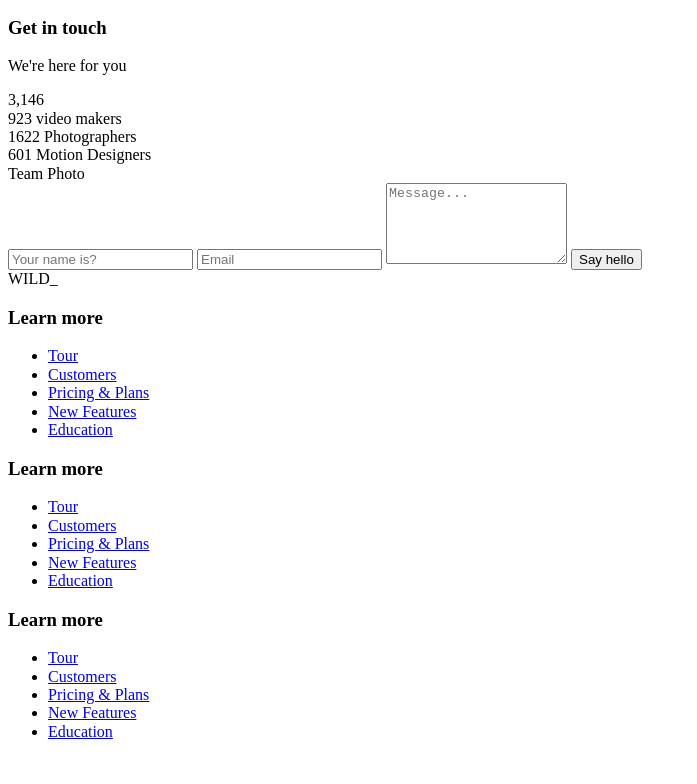
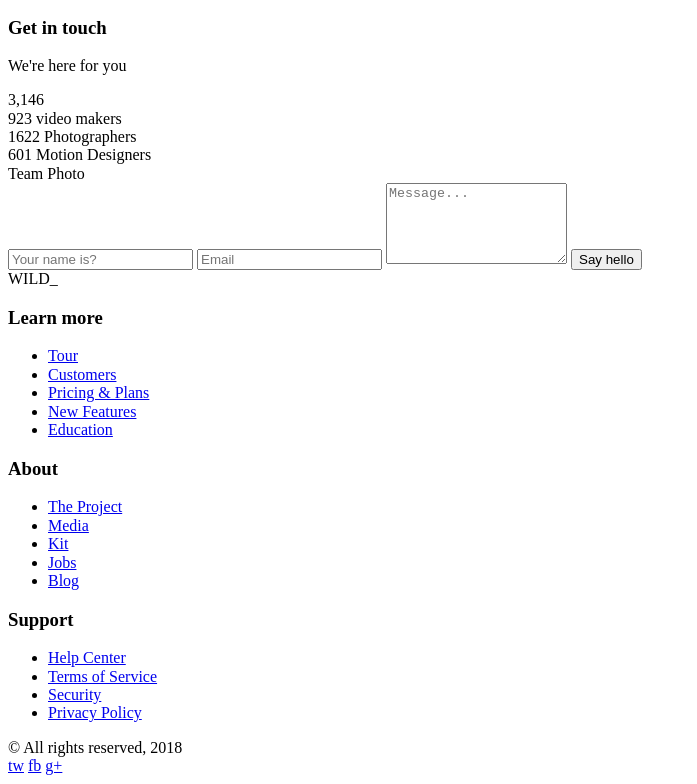
Before and after one commit to witflash/template-wild, a website built with webpack: page src/templates/index.html in a window 1280 px wide. Shown: the part 2134-2918 px from the top of the page, without its empty margins (0-697 px from the left). Before the commit the page ends 2891 px from the top, so only its background shows below. Built offline with nearby package versions, Linux system fonts and the light colour scheme; files whose address does not match are found by name; a web font is replaced by a local one.

Commit message:
add bottom of footer

```diff
--- a/src/templates/partial/_footer.html
+++ b/src/templates/partial/_footer.html
@@ -5,7 +5,7 @@
   </div>
 
   <div class="footer__item">
-    <div class="footer__link-block">
+    <div class="footer__additional">
       <h3 class="footer__title">Learn more</h3>
       <ul class="footer__links">
         <li>
@@ -26,47 +26,52 @@
       </ul>
     </div>
 
-    <div class="footer__link-block">
-      <h3 class="footer__title">Learn more</h3>
+    <div class="footer__additional">
+      <h3 class="footer__title">About</h3>
       <ul class="footer__links">
         <li>
-          <a href="#" class="footer__link">Tour</a>
+          <a href="#" class="footer__link">The Project</a>
         </li>
         <li>
-          <a href="#" class="footer__link">Customers</a>
+          <a href="#" class="footer__link">Media</a>
         </li>
         <li>
-          <a href="#" class="footer__link">Pricing & Plans</a>
+          <a href="#" class="footer__link">Kit</a>
         </li>
         <li>
-          <a href="#" class="footer__link">New Features</a>
+          <a href="#" class="footer__link">Jobs</a>
         </li>
         <li>
-          <a href="#" class="footer__link">Education</a>
+          <a href="#" class="footer__link">Blog</a>
         </li>
       </ul>
     </div>
 
-    <div class="footer__link-block">
-      <h3 class="footer__title">Learn more</h3>
+    <div class="footer__additional">
+      <h3 class="footer__title">Support</h3>
       <ul class="footer__links">
         <li>
-          <a href="#" class="footer__link">Tour</a>
+          <a href="#" class="footer__link">Help Center</a>
         </li>
         <li>
-          <a href="#" class="footer__link">Customers</a>
+          <a href="#" class="footer__link">Terms of Service</a>
         </li>
         <li>
-          <a href="#" class="footer__link">Pricing & Plans</a>
+          <a href="#" class="footer__link">Security</a>
         </li>
         <li>
-          <a href="#" class="footer__link">New Features</a>
-        </li>
-        <li>
-          <a href="#" class="footer__link">Education</a>
+          <a href="#" class="footer__link">Privacy Policy</a>
         </li>
       </ul>
     </div>
+  </div>
 
+  <div class="footer__bottom">
+    <div class="footer__coryright">&copy; All rights reserved, 2018</div>
+    <div class="footer__social">
+      <a href="http://twitter.com" target="_blank" title="Follow us on Twitter"><span>tw</span></a>
+      <a href="http://facebook.com" target="_blank" title="Follow us on Facebook"><span>fb</span></a>
+      <a href="http://plus.google.com" target="_blank" title="Follow us on Google+"><span>g+</span></a>
+    </div>
   </div>
 </footer>
```
Also changed, not shown: docs/index.html (+18 -15 lines), docs/fonts/wild-icons.ttf, docs/fonts/wild-icons.woff, src/fonts/wild-icons.ttf, src/fonts/wild-icons.woff, 2 other files.
